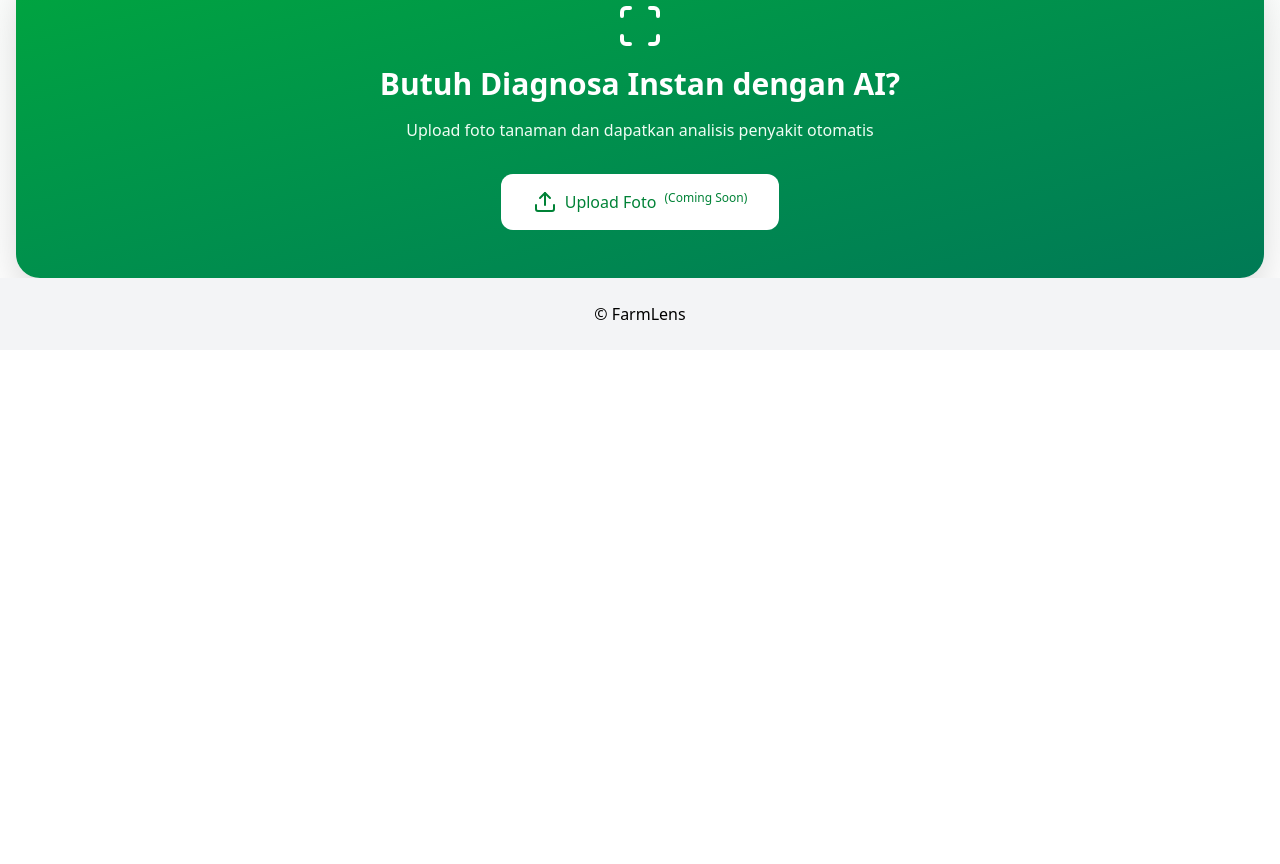
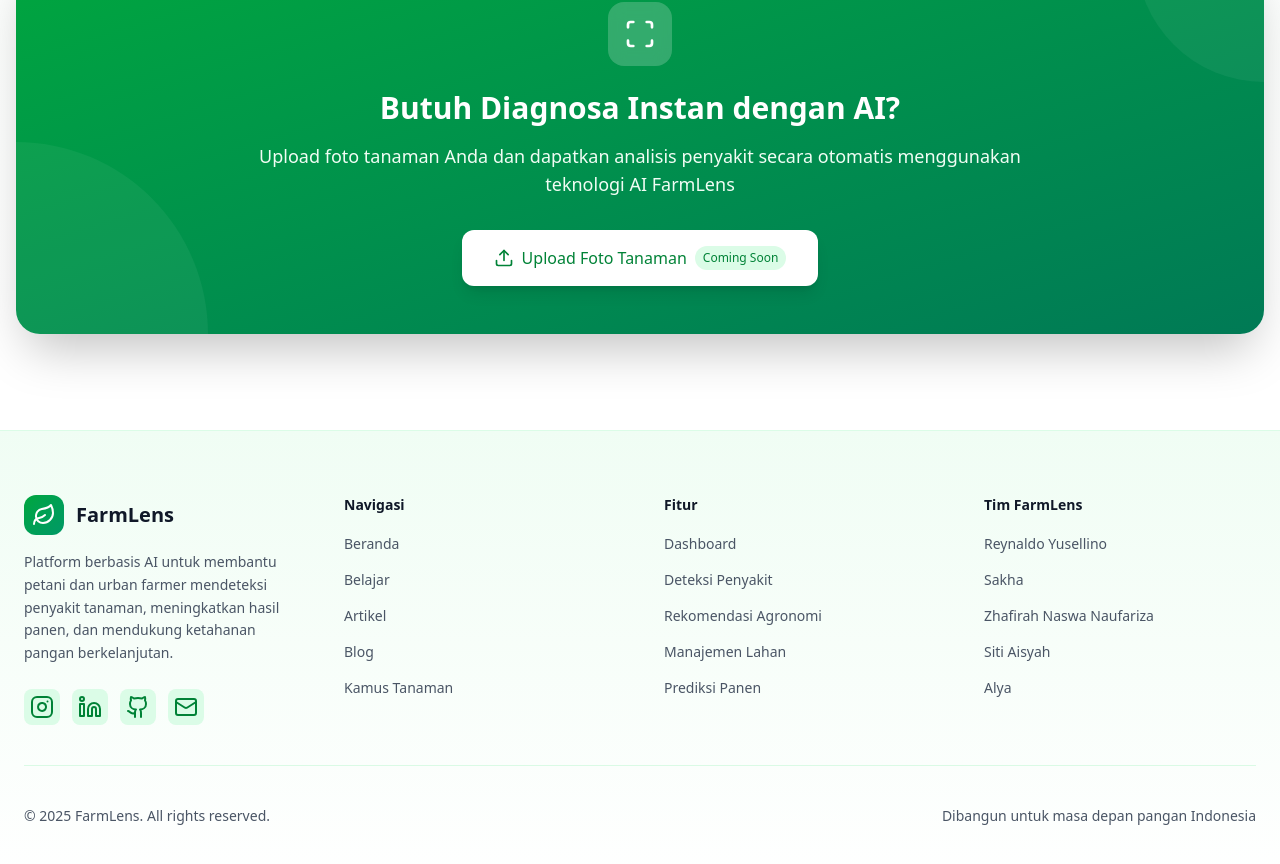
Before and after one commit to reynaldo0/FarmLens, a React (Vite) app: page /kamus in a window 1280 px wide. Shown: the part 2028-2892 px from the top of the page. Before the commit the page ends 2378 px from the top, so only its background shows below. Built offline with nearby package versions, Linux system fonts and the light colour scheme.

Commit message:
adding footer

```diff
--- a/src/PublicLayout.tsx
+++ b/src/PublicLayout.tsx
@@ -2,6 +2,7 @@ import { Outlet, useLocation } from 'react-router-dom';
 import { Navbar } from './components/Navbar';
 import { AnimatePresence } from 'framer-motion';
 import PageTransition from './components/PageTransition';
+import Footer from './components/Footer';
 
 export default function PublicLayout() {
     const location = useLocation();
@@ -17,9 +18,7 @@ export default function PublicLayout() {
             </AnimatePresence>
 
             {/* Footer */}
-            <footer className="bg-gray-100 p-6 text-center">
-                © FarmLens
-            </footer>
+            <Footer />
         </>
     );
 }
--- /dev/null
+++ b/src/components/Footer.tsx
@@ -0,0 +1,143 @@
+import {
+    Leaf,
+    Mail,
+    Github,
+    Instagram,
+    Linkedin,
+} from 'lucide-react';
+import { Link } from 'react-router-dom';
+
+export default function Footer() {
+    return (
+        <footer className="bg-linear-to-b mt-24 from-green-50 to-white border-t border-green-100">
+            <div className="max-w-7xl mx-auto px-6 py-16">
+
+                {/* TOP */}
+                <div className="grid gap-12 md:grid-cols-4">
+                    {/* BRAND */}
+                    <div className="space-y-4">
+                        <div className="flex items-center gap-3">
+                            <div className="w-10 h-10 rounded-xl bg-gradient-to-br from-green-600 to-emerald-600 flex items-center justify-center">
+                                <Leaf className="w-6 h-6 text-white" />
+                            </div>
+                            <span className="text-xl font-bold text-gray-900">
+                                FarmLens
+                            </span>
+                        </div>
+
+                        <p className="text-sm text-gray-600 leading-relaxed">
+                            Platform berbasis AI untuk membantu petani dan urban farmer
+                            mendeteksi penyakit tanaman, meningkatkan hasil panen,
+                            dan mendukung ketahanan pangan berkelanjutan.
+                        </p>
+
+                        {/* Social */}
+                        <div className="flex items-center gap-3 pt-2">
+                            <SocialLink icon={<Instagram />} />
+                            <SocialLink icon={<Linkedin />} />
+                            <SocialLink icon={<Github />} />
+                            <SocialLink icon={<Mail />} />
+                        </div>
+                    </div>
+
+                    {/* NAV */}
+                    <FooterColumn
+                        title="Navigasi"
+                        links={[
+                            { label: 'Beranda', to: '/' },
+                            { label: 'Belajar', to: '/belajar' },
+                            { label: 'Artikel', to: '/artikel' },
+                            { label: 'Blog', to: '/blog' },
+                            { label: 'Kamus Tanaman', to: '/kamus' },
+                        ]}
+                    />
+
+                    {/* PRODUCT */}
+                    <FooterColumn
+                        title="Fitur"
+                        links={[
+                            { label: 'Dashboard', to: '/dashboard' },
+                            { label: 'Deteksi Penyakit', to: '/dashboard/deteksi' },
+                            { label: 'Rekomendasi Agronomi', to: '/dashboard/rekomendasi' },
+                            { label: 'Manajemen Lahan', to: '/dashboard/lahan' },
+                            { label: 'Prediksi Panen', to: '/dashboard/panen' },
+                        ]}
+                    />
+
+                    {/* SUPPORT */}
+                    <FooterColumn
+                        title="Tim FarmLens"
+                        links={[
+                            { label: 'Reynaldo Yusellino', to: '#' },
+                            { label: 'Sakha', to: '#' },
+                            { label: 'Zhafirah Naswa Naufariza', to: '#' },
+                            { label: 'Siti Aisyah', to: '#' },
+                            { label: 'Alya', to: '#' },
+                        ]}
+                    />
+                </div>
+
+                {/* DIVIDER */}
+                <div className="my-10 h-px bg-green-200/50" />
+
+                {/* BOTTOM */}
+                <div className="flex flex-col md:flex-row items-center justify-between gap-4 text-sm text-gray-600">
+                    <p>
+                        © {new Date().getFullYear()} <span className="font-medium">FarmLens</span>.
+                        All rights reserved.
+                    </p>
+
+                    <p className="flex items-center gap-1">
+                        Dibangun untuk masa depan pangan Indonesia
+                    </p>
+                </div>
+            </div>
+        </footer>
+    );
+}
+
+/* ================= HELPERS ================= */
+
+function FooterColumn({
+    title,
+    links,
+}: {
+    title: string;
+    links: { label: string; to: string }[];
+}) {
+    return (
+        <div>
+            <h4 className="text-sm font-semibold text-gray-900 mb-4">
+                {title}
+            </h4>
+            <ul className="space-y-3">
+                {links.map((link, i) => (
+                    <li key={i}>
+                        <Link
+                            to={link.to}
+                            className="text-sm text-gray-600 hover:text-green-700 transition"
+                        >
+                            {link.label}
+                        </Link>
+                    </li>
+                ))}
+            </ul>
+        </div>
+    );
+}
+
+function SocialLink({ icon }: { icon: React.ReactNode }) {
+    return (
+        <button
+            className="
+        w-9 h-9 rounded-lg
+        bg-green-100 text-green-700
+        flex items-center justify-center
+        hover:bg-green-600 hover:text-white
+        transition
+      "
+        >
+            {icon}
+        </button>
+    );
+}
--- a/src/pages/kamus/AiDetectionCTA.tsx
+++ b/src/pages/kamus/AiDetectionCTA.tsx
@@ -2,18 +2,26 @@ import { Scan, Upload } from 'lucide-react';
 
 export default function AIDetectionCTA() {
     return (
-        <div className="mt-16 bg-linear-to-br from-green-600 to-emerald-700 rounded-3xl p-12 text-white text-center shadow-2xl">
-            <Scan className="w-12 h-12 mx-auto mb-4" />
-            <h3 className="text-3xl font-bold mb-4">
-                Butuh Diagnosa Instan dengan AI?
-            </h3>
-            <p className="mb-8 text-green-50">
-                Upload foto tanaman dan dapatkan analisis penyakit otomatis
-            </p>
+        <div className="mt-16 bg-linear-to-br from-green-600 to-emerald-700 rounded-3xl p-8 md:p-12 text-white shadow-2xl relative overflow-hidden">
+            <div className="absolute top-0 right-0 w-64 h-64 bg-white opacity-5 rounded-full translate-x-1/2 -translate-y-1/2"></div>
+            <div className="absolute bottom-0 left-0 w-96 h-96 bg-white opacity-5 rounded-full -translate-x-1/2 translate-y-1/2"></div>
 
-            <button className="bg-white text-green-700 px-8 py-4 rounded-xl flex gap-2 mx-auto">
-                <Upload /> Upload Foto <span className="text-xs">(Coming Soon)</span>
-            </button>
+            <div className="relative z-10 text-center max-w-3xl mx-auto">
+                <div className="w-16 h-16 bg-white/20 backdrop-blur-sm rounded-2xl flex items-center justify-center mx-auto mb-6">
+                    <Scan className="w-8 h-8 text-white" />
+                </div>
+                <h3 className="text-2xl md:text-3xl font-bold mb-4">
+                    Butuh Diagnosa Instan dengan AI?
+                </h3>
+                <p className="mb-8 text-green-50 text-lg">
+                    Upload foto tanaman Anda dan dapatkan analisis penyakit secara otomatis menggunakan teknologi AI FarmLens
+                </p>
+                <button className="bg-white text-green-700 px-8 py-4 rounded-xl font-medium hover:bg-green-50 transition-all hover:scale-105 shadow-lg inline-flex items-center gap-2">
+                    <Upload className="w-5 h-5" />
+                    Upload Foto Tanaman
+                    <span className="text-xs bg-green-100 px-2 py-1 rounded-full">Coming Soon</span>
+                </button>
+            </div>
         </div>
     );
 }
```
